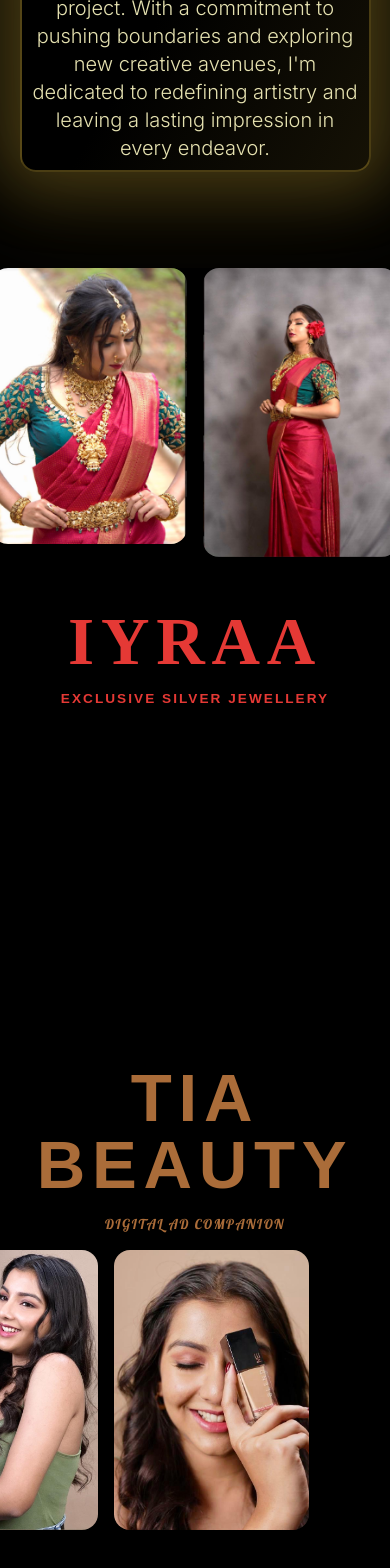
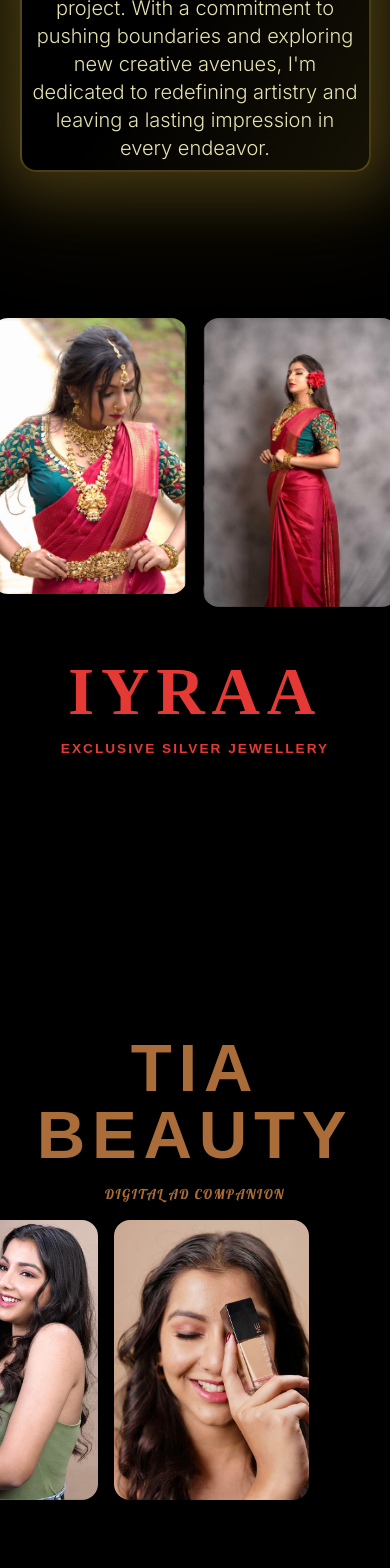
Before and after one commit to Pranav252005/Disha, a React (Vite) app: page / in a window 390 px wide. Shown: the part 1702-3270 px from the top of the page. Built offline with nearby package versions, Linux system fonts and the light colour scheme.

Commit message:
Responsive mobile fixes for IYRAA, and TIA BEAUTY sections

```diff
--- a/src/index.css
+++ b/src/index.css
@@ -429,6 +429,8 @@
     padding-top: 2.5rem !important;
     padding-bottom: 1.5rem !important;
     min-height: 80vh !important;
+    position: relative !important;
+    top: 50px !important;
   }
 
   .mobile-iyraa-images {
@@ -455,6 +457,8 @@
     min-height: 80vh !important;
     padding-top: 2.5rem !important;
     padding-bottom: 2.5rem !important;
+    position: relative !important;
+    top: -30px !important;
   }
 
   .mobile-tia-center-box {
```
